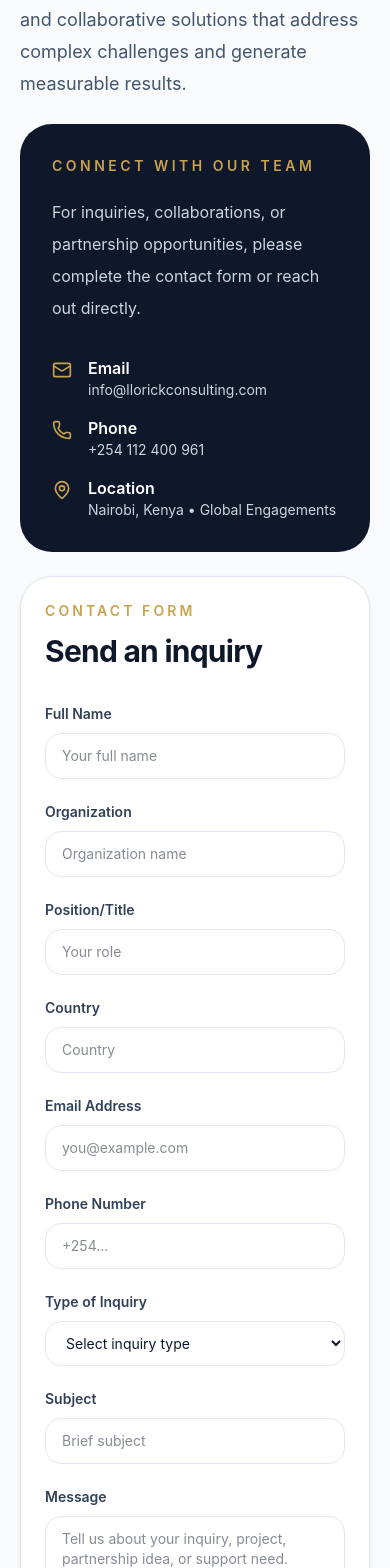
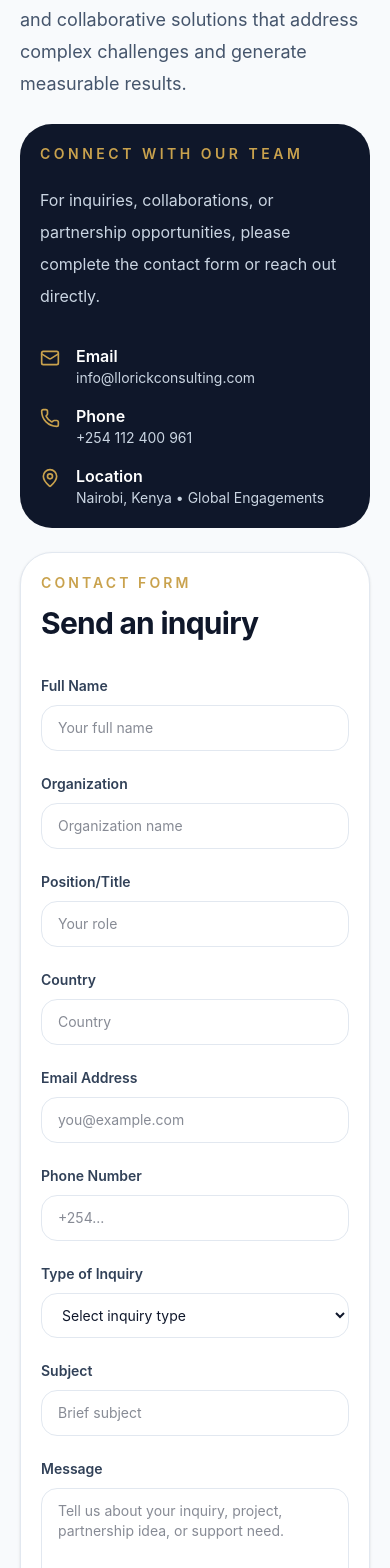
Before and after one commit to kennedymaurice/Llorick-Consulting, a React (Vite) app: page /contact in a window 390 px wide. Shown: the part 2940-4508 px from the top of the page. Built offline with nearby package versions, Linux system fonts and the light colour scheme.

Commit message:
Update contact page and navbar styling

```diff
--- a/src/pages/Contact/Contact.jsx
+++ b/src/pages/Contact/Contact.jsx
@@ -310,7 +310,7 @@
                             </p>
                         </div>
 
-                        <div className="mt-6 md:mt-10 rounded-[2rem] bg-[#0F172A] p-8 text-white">
+                        <div className="mt-6 md:mt-10 rounded-[2rem] bg-[#0F172A] p-5 md:p-8 text-white">
                             <p className="text-sm font-semibold uppercase tracking-[0.25em] text-[#C9A24D]">
                                 Connect With Our Team
                             </p>
@@ -363,7 +363,7 @@
 
                     <form
                         onSubmit={handleSubmit}
-                        className="rounded-[2rem] border border-slate-200 bg-white p-6 shadow-sm md:p-8"
+                        className="rounded-[2rem] border border-slate-200 bg-white p-5 shadow-sm md:p-8"
                     >
                         <div>
                             <p
@@ -572,7 +572,7 @@
             {/* Areas of Interest */}
             <section className="py-6 md:py-12 lg:py-16">
                 <div className="mx-auto grid max-w-7xl gap-6 md:gap-14 px-5 lg:grid-cols-[0.85fr_1.15fr] lg:items-center lg:px-8">
-                    <div className="rounded-[2rem] bg-[#F8FAFC] p-8 md:p-12">
+                    <div className="rounded-[2rem] bg-[#F8FAFC] p-5 md:p-12">
                         <p className="text-sm font-semibold uppercase tracking-[0.25em] text-[#C9A24D]">
                             Areas of Interest
                         </p>
@@ -621,7 +621,7 @@
                             return (
                                 <article
                                     key={reason.title}
-                                    className="rounded-[1.5rem] border border-white/10 bg-white/5 p-7"
+                                    className="rounded-[1.5rem] border border-white/10 bg-white/5 p-5 md:p-7 shadow-sm transition hover:-translate-y-1 hover:border-[#C9A24D]/60 hover:shadow-xl"
                                 >
                                     <div className="flex items-center gap-4">
                                         <Icon className="h-8 w-8 shrink-0 text-[#C9A24D]" />
```
